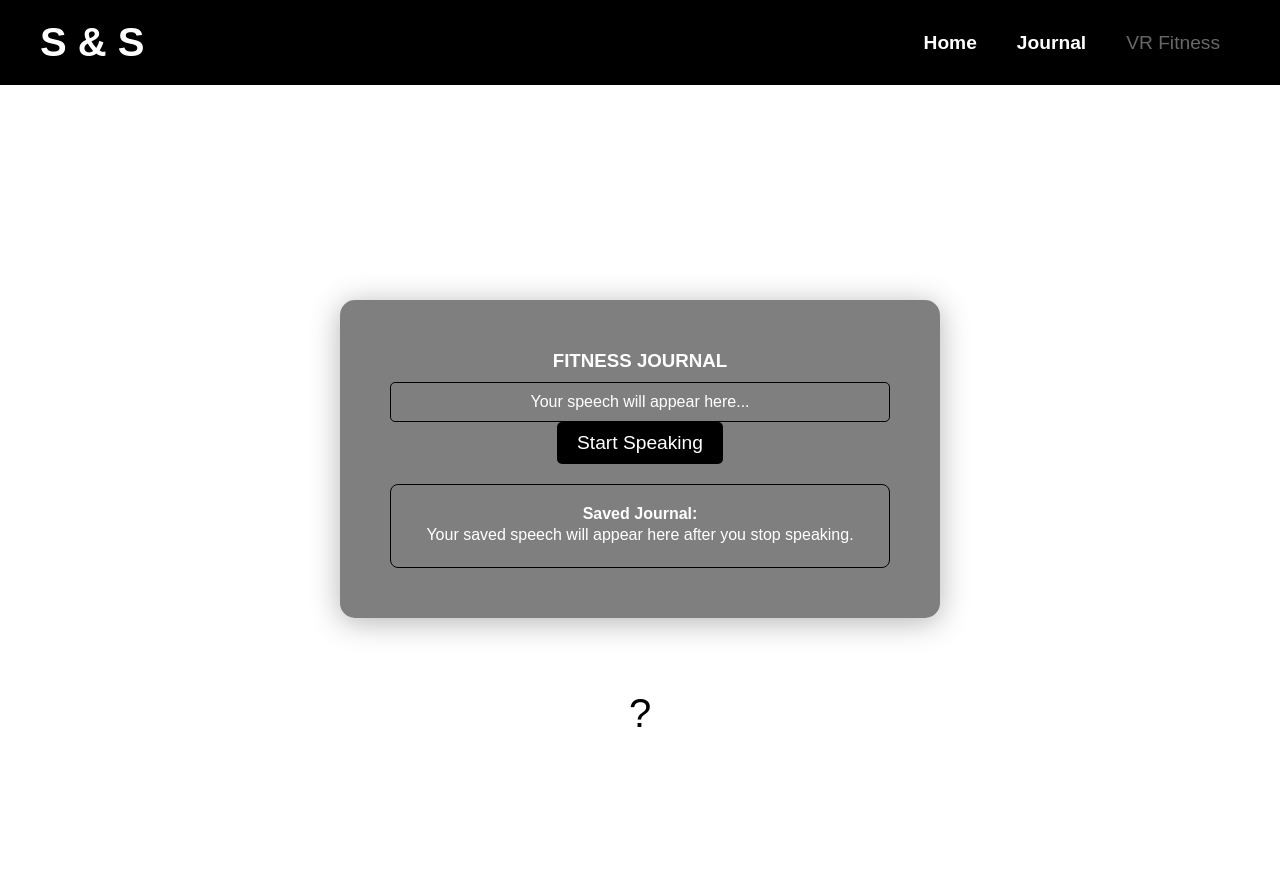
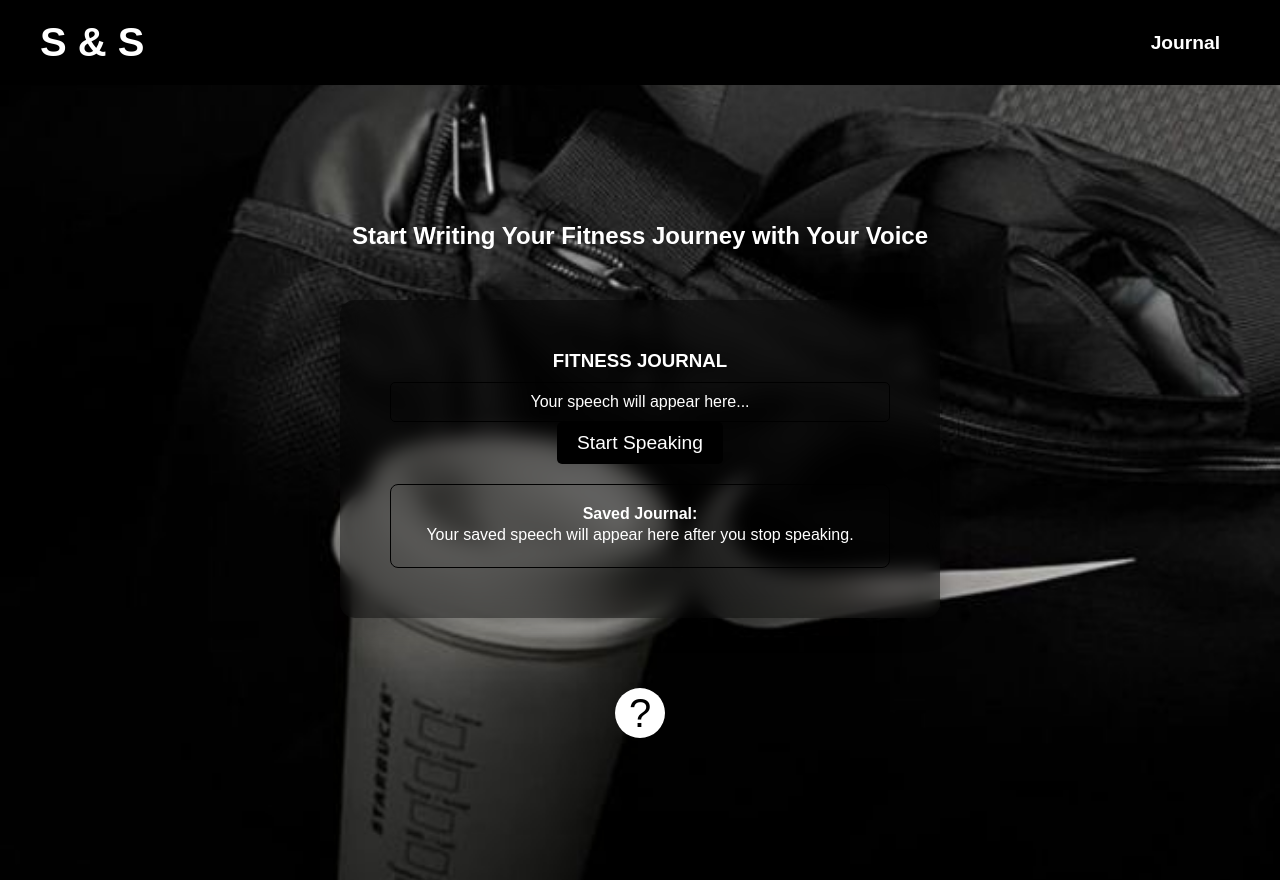
Before and after one commit to joshuasaavedra/saavedrasabuero.github.io, a plain HTML site: page index.html in a window 1280 px wide. Drawn offline with Linux system fonts and the light colour scheme; a web font is replaced by a local one.

Commit message:
final code

```diff
--- a/index.html
+++ b/index.html
@@ -125,9 +125,8 @@
         </div>
 
         <ul class="nav-links" id="nav-links">
-            <li><a href="index.html" id="home-link">Home</a></li>
             <li><a href="journal.html" id="journal-link" class="active">Journal</a></li>
-            <li><a href="vr.html" id="vr-link">VR Fitness</a></li>
+
         </ul>
     </nav>
 
--- a/styles.css
+++ b/styles.css
@@ -6,7 +6,7 @@
 }
 
 body {
-    background-image: url('images/fitness-bg.jpeg');
+    background-image: url('imgs/fitness-bg.jpeg');
     background-size: cover;
     background-position: center;
     font-family: 'Kalnia', sans-serif;
```
Also changed, not shown: imgs/fitness-bg.jpeg (added).
